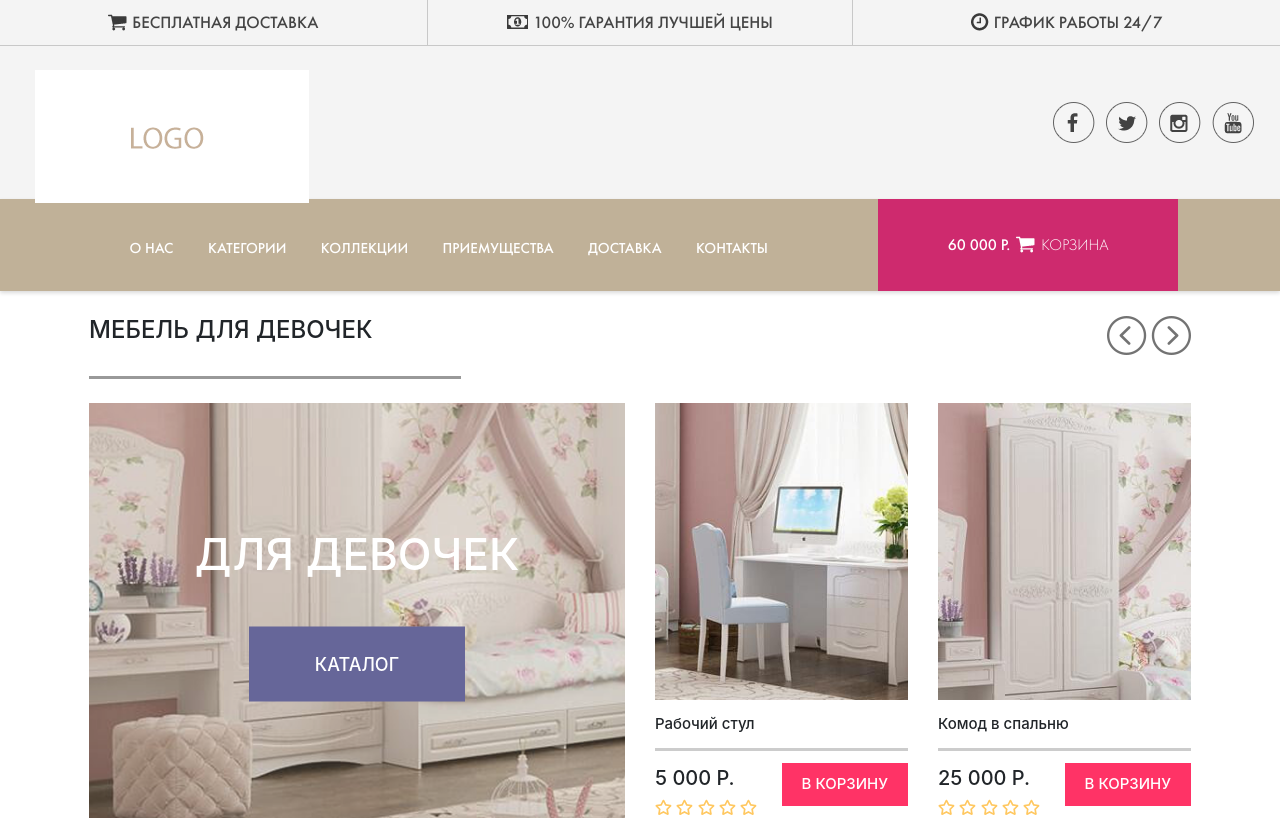
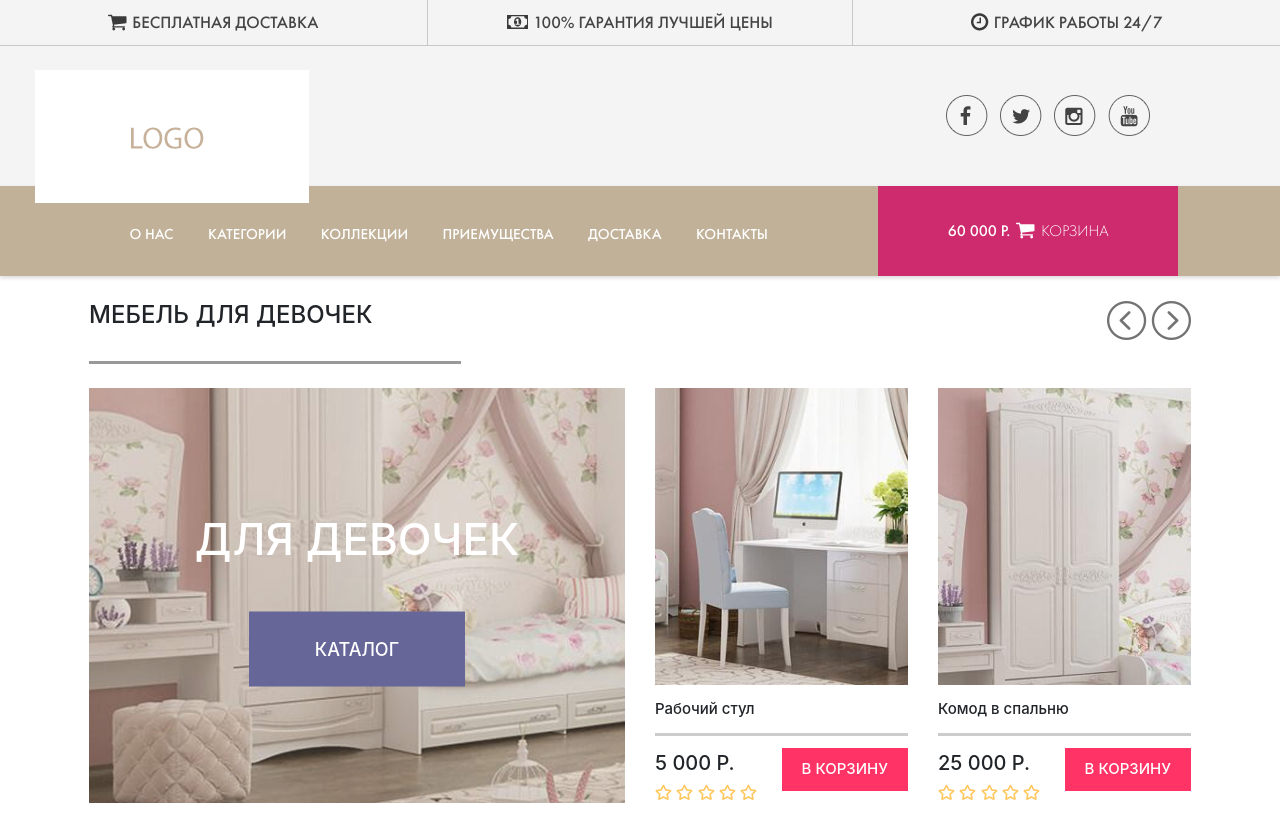
Before and after one commit to MrFzovpec/piccoly-front-end, a website: page app/index.html in a window 1280 px wide. Shown: the top 821 px of the page. Drawn offline with nearby package versions, Linux system fonts and the light colour scheme.

Commit message:
Багофикс

```diff
--- a/app/sass/header.sass
+++ b/app/sass/header.sass
@@ -1,4 +1,5 @@
 header
+
     background: #f4f4f4
     .sub_info
         .col-md-4
@@ -21,9 +22,10 @@ header
             span
                 padding-top: 1px
     .smm_container
+        min-height: 140px
         padding:
             top: 3vh
-            bottom: 7vh
+            bottom: 48px
             right: 0
             left: 0
         height: auto
@@ -32,9 +34,10 @@ header
                 position: absolute
                 left: -20px
         .col-md-4.smm
-            padding-top: 4vh
+            position: absolute
+            padding-top: 25px
             padding-bottom: 0
-            left: 5%
+            right: 100px
             .row
                 display: flex
                 width: 100%
@@ -49,8 +52,8 @@ header
             padding:
                 left: 7%
             &__points
-                height: 7vh
-                margin-top: 4.5vh
+                height: 90px
+                padding-top: 35px
                 ul
 
                     li
```
Also changed, not shown: app/css/header.min.css, app/css/main.min.css.
